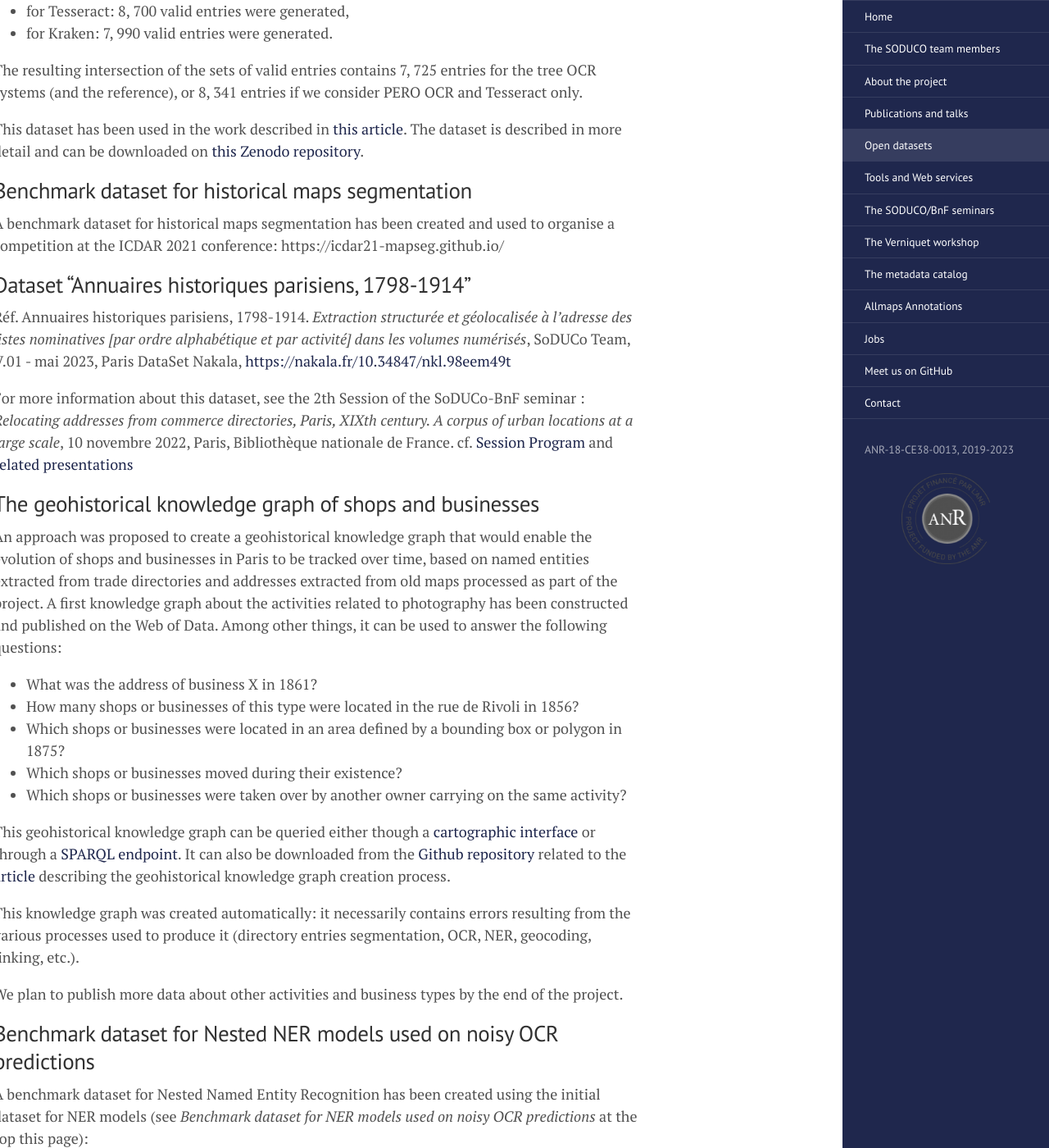
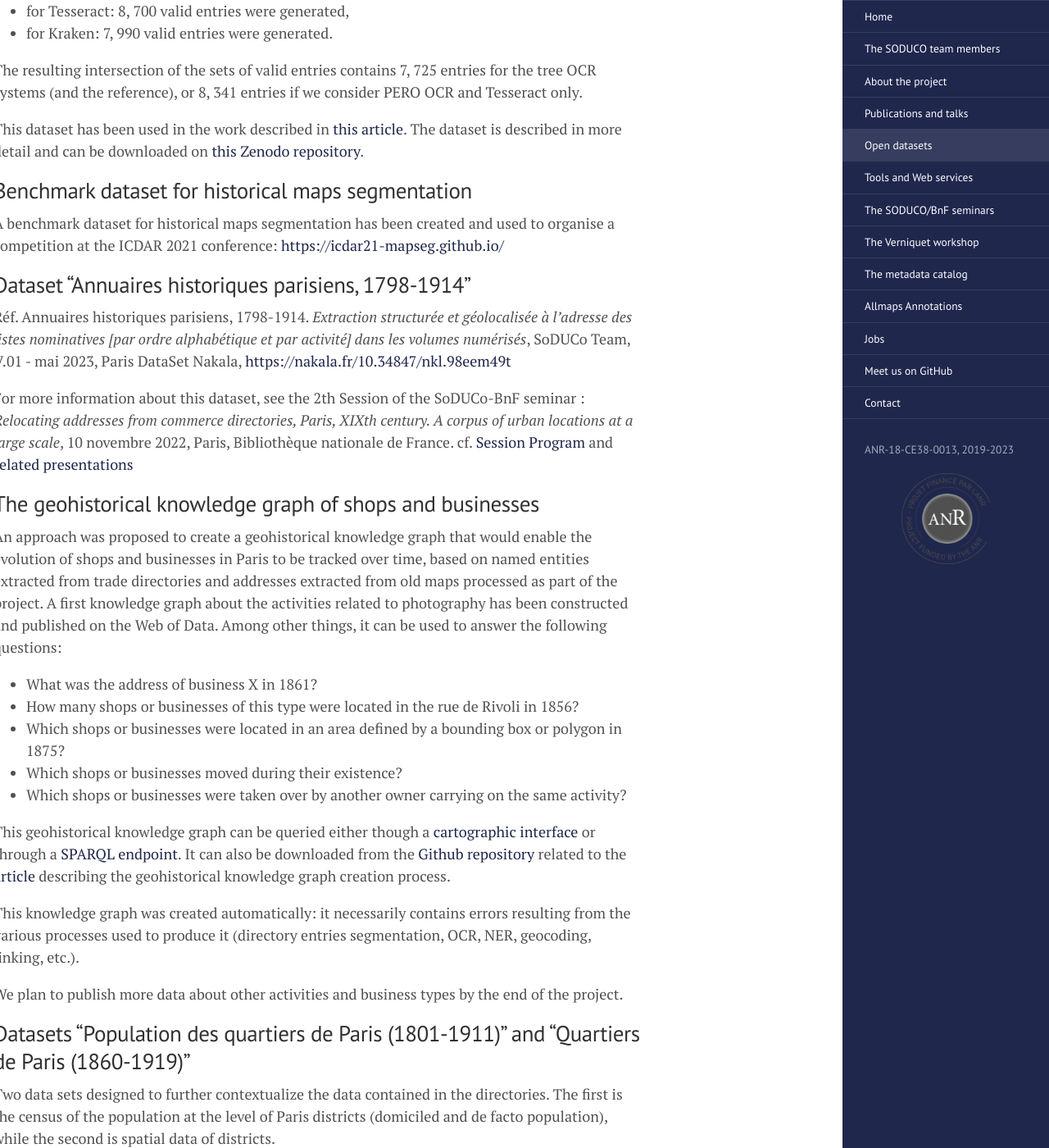
Before and after one commit to soduco/soduco.github.io, a Jekyll site: the page built from datasets.md, in a window 1280 px wide and 1400 px high, scrolled down 624 px. Shown: the whole window at 82% size. Built offline with Jekyll 4.4.1, drawn with Linux system fonts in a browser that asks for light colours; some of the changed text lies outside the part shown.

Commit message:
update datasets

```diff
--- a/datasets.md
+++ b/datasets.md
@@ -24,11 +24,11 @@
 
 ## Benchmark dataset for historical maps segmentation
 
-A benchmark dataset for historical maps segmentation has been created and used to organise a competition at the ICDAR 2021 conference: https://icdar21-mapseg.github.io/
+A benchmark dataset for historical maps segmentation has been created and used to organise a competition at the ICDAR 2021 conference: [https://icdar21-mapseg.github.io/](https://icdar21-mapseg.github.io/)
 
 ## Dataset "Annuaires historiques parisiens, 1798-1914"
 
-Réf. Annuaires historiques parisiens, 1798-1914. _Extraction structurée et géolocalisée à l’adresse des listes nominatives [par ordre alphabétique et par activité] dans les volumes numérisés_, SoDUCo Team, V.01 - mai 2023, Paris DataSet Nakala,  [https://nakala.fr/10.34847/nkl.98eem49t](https://nakala.fr/10.34847/nkl.98eem49t)
+Réf. Annuaires historiques parisiens, 1798-1914. _Extraction structurée et géolocalisée à l’adresse des listes nominatives [par ordre alphabétique et par activité] dans les volumes numérisés_, SoDUCo Team, V.01 - mai 2023, Paris DataSet Nakala, [https://nakala.fr/10.34847/nkl.98eem49t](https://nakala.fr/10.34847/nkl.98eem49t)
 
 For more information about this dataset, see the 2th Session of the SoDUCo-BnF seminar : _Relocating addresses from commerce directories, Paris, XIXth century. A corpus of urban locations at a large scale_, 10 novembre 2022, Paris, Bibliothèque nationale de France. cf. [Session Program](https://soduco.github.io/public/images/Atelier_Soduco_Bnf_Programme_Journee_10novembre.pdf) and [related presentations](https://soduco.github.io/soduco_bnf_seminars/#seance2)
 
@@ -50,6 +50,12 @@
 
 We plan to publish more data about other activities and business types by the end of the project.
 
+## Datasets "Population des quartiers de Paris (1801-1911)" and "Quartiers de Paris (1860-1919)"
+
+Two data sets designed to further contextualize the data contained in the directories. The first is the census of the population at the level of Paris districts (domiciled and de facto population), while the second is spatial data of districts.
+- Population on [https://doi.org/10.34847/nkl.e173c93p](https://doi.org/10.34847/nkl.e173c93p)
+- Districts on [https://doi.org/10.34847/nkl.a57506s3](https://doi.org/10.34847/nkl.a57506s3)
+
 ## Benchmark dataset for Nested NER models used on noisy OCR predictions
 
 A benchmark dataset for Nested Named Entity Recognition has been created using the initial dataset for NER models (see <i>Benchmark dataset for NER models used on noisy OCR predictions</i> at the top this page):
```
